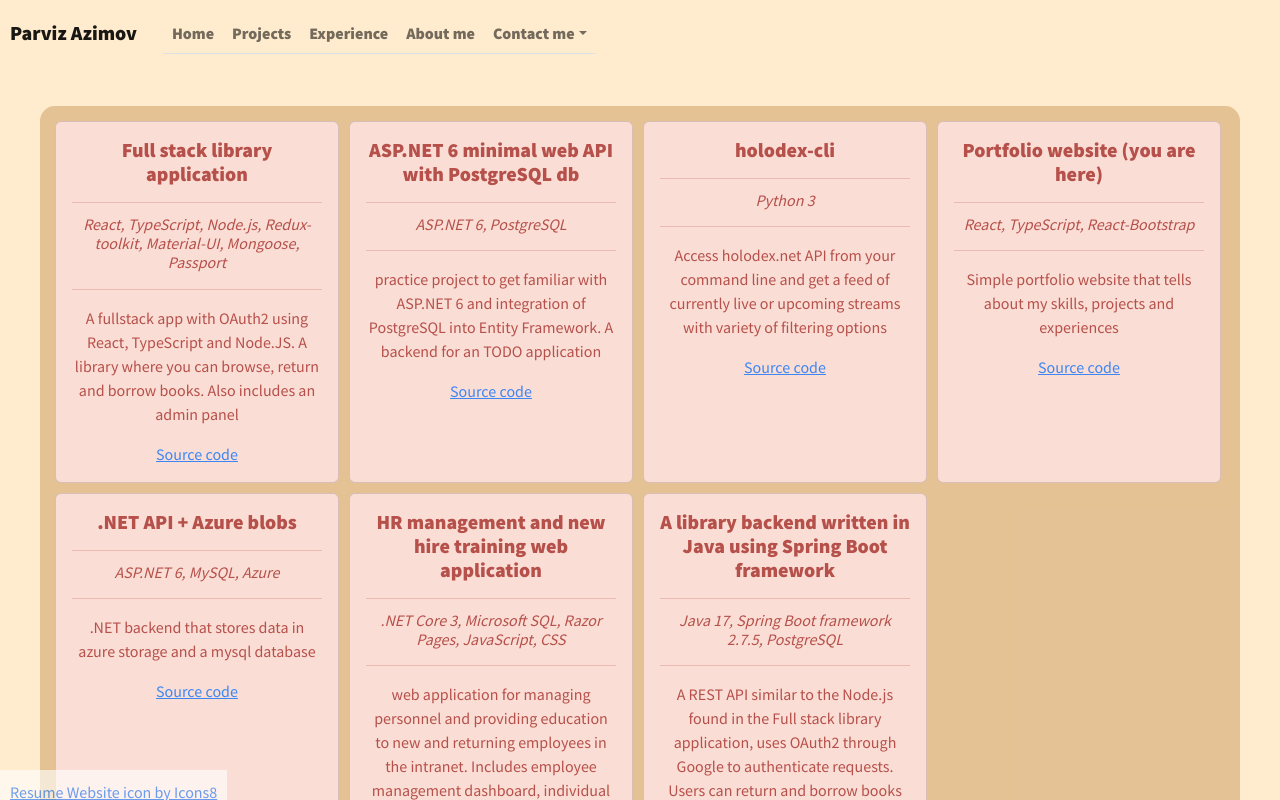
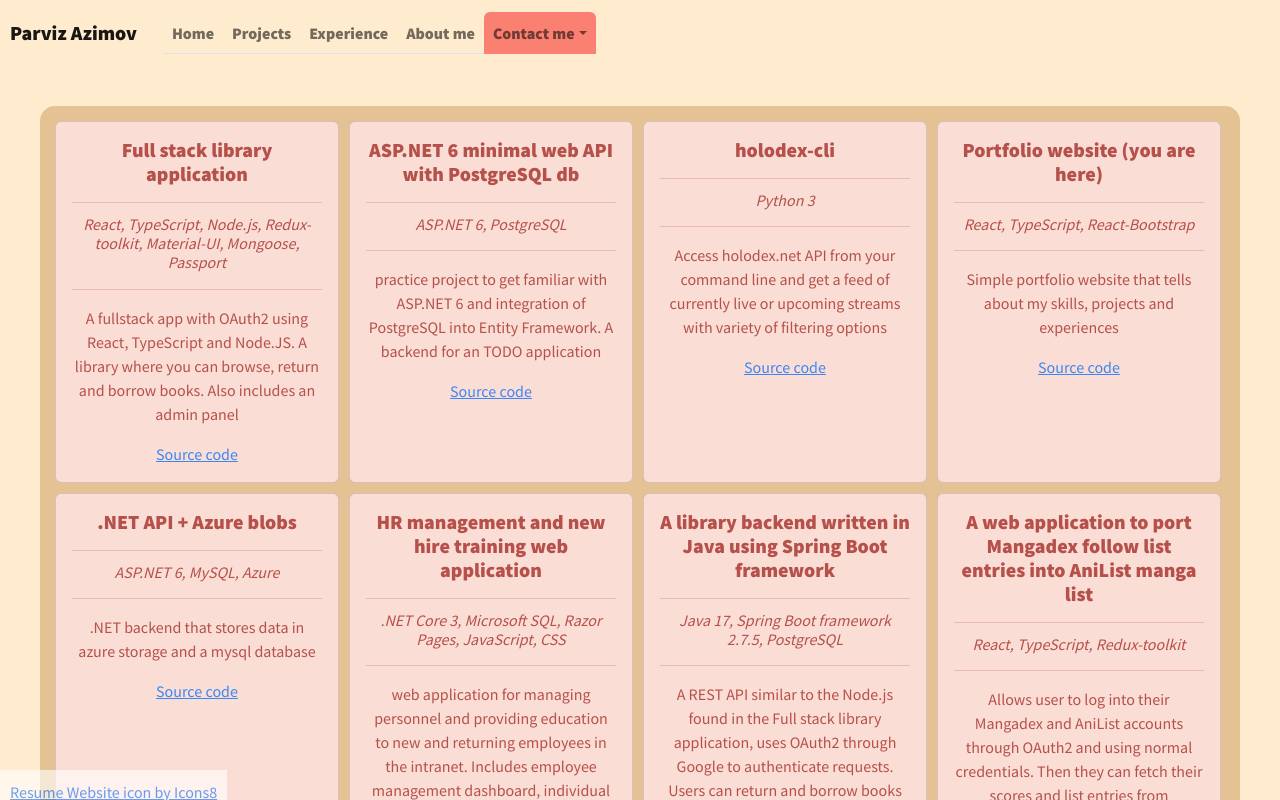
Before and after one commit to AzimovParviz/portfolio, a React (Create React App) app: page /projects in a window 1280 px wide. Shown: the top 800 px of the page. Built offline with nearby package versions, Linux system fonts and the light colour scheme.

Commit message:
Dockerfile + updates to the projects list

```diff
--- a/src/App.css
+++ b/src/App.css
@@ -40,6 +40,10 @@ html,
   margin: 40px;
   padding: 10px;
   height: auto;
+}
+
+#basic-nav-dropdown {
+  background-color: salmon;
 }
 
 .homepage {
--- a/src/pages/Projects.tsx
+++ b/src/pages/Projects.tsx
@@ -51,6 +51,13 @@ const projects: project[] = [
     tech: "Java 17, Spring Boot framework 2.7.5, PostgreSQL",
     url: "https://github.com/AzimovParviz/SpringBootKirjasto",
   },
+  {
+	  title: "A web application to port Mangadex follow list entries into AniList manga list",
+	  description:
+	  "Allows user to log into their Mangadex and AniList accounts through OAuth2 and using normal credentials. Then they can fetch their scores and list entries from Mangadex to port them to AniList",
+	  tech: "React, TypeScript, Redux-toolkit",
+	  url: "https://github.com/AzimovParviz/mangadex-anilist-convert"
+  }
 ];
 
 function Projects() {
```
Also changed, not shown: 1 other file (tests, documents, lock files or other folders).
